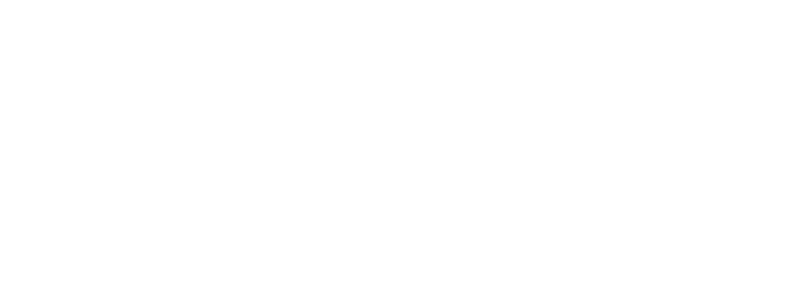
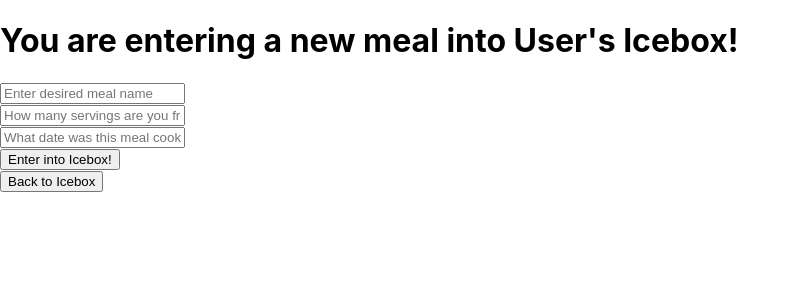
Before and after one commit to JacobPaul710/DIHATE-FRONTEND, a React (Create React App) app: page /newmeal in a window 1280 px wide. Before the commit this address had no page. Shown: the top 300 px of the page, without its empty margins (0-799 px from the left). Built offline with nearby package versions, Linux system fonts and the light colour scheme.

Commit message:
Previous commit message not logged. Created skeletonfor 'new meal' page. Current commit creates skeleton for 'edit meal' page.

```diff
--- a/src/App.js
+++ b/src/App.js
@@ -5,6 +5,8 @@
 import Home from './components/pages/home/Home';
 import Registration from './components/pages/registration/Registration';
 import Icebox from './components/pages/icebox index/IceBox';
+import NewMeal from './components/pages/new meal/NewMeal';
+import EditMeal from './components/pages/meal edit/EditMeal';
 
 function App () {
   return (
@@ -12,6 +14,8 @@
       <Route path='/' element={<Home />} />
       <Route path='/registration' element={<Registration />} />
       <Route path='/icebox' element={<Icebox />} />
+      <Route path='/newmeal' element={<NewMeal />} />
+      <Route path='/editmeal' element={<EditMeal />} />
     </Routes>
   )
 }
--- a/src/components/pages/icebox index/IceBox.js
+++ b/src/components/pages/icebox index/IceBox.js
@@ -6,6 +6,8 @@
             <div><h1>Welcome to your Icebox, User!</h1></div>
             <div><h1>Data displayed here</h1></div>
             <div>
+
+                <Link to="/editmeal"><button>Edit</button></Link>
                 <Link to="/newmeal"><button>Enter a new meal here!</button></Link>
             </div>
         </>
--- /dev/null
+++ b/src/components/pages/meal edit/EditMeal.js
@@ -0,0 +1,14 @@
+import { Link } from "react-router-dom";
+
+function EditMeal () {
+    return (
+        <>
+            <h1>You are editing "meal" in "User's" Icebox!</h1>
+            <Link to="/editmeal"><button>Submit edit to Icebox!</button> </Link>
+            <br />
+            <Link to="/icebox"><button>Back to Icebox!</button> </Link>
+        </>
+    )
+}
+
+export default EditMeal;
--- /dev/null
+++ b/src/components/pages/new meal/NewMeal.js
@@ -0,0 +1,21 @@
+import { Link } from "react-router-dom";
+
+function NewMeal () {
+    return(
+        <>
+            <h1>You are entering a new meal into User's Icebox!</h1>
+            <form>
+                <input placeholder="Enter desired meal name" />
+                <br />
+                <input placeholder="How many servings are you freezing?" />
+                <br />
+                <input placeholder="What date was this meal cooked? (00-00-00)" />
+                <br />
+                <button>Enter into Icebox!</button>
+            </form>
+            <Link to="/icebox"><button>Back to Icebox</button></Link>
+        </>
+    )
+}
+
+export default NewMeal;
```
Also changed, not shown: src/components/pages/meal edit/editmeal.css (added), src/components/pages/new meal/newmeal.css (added).
